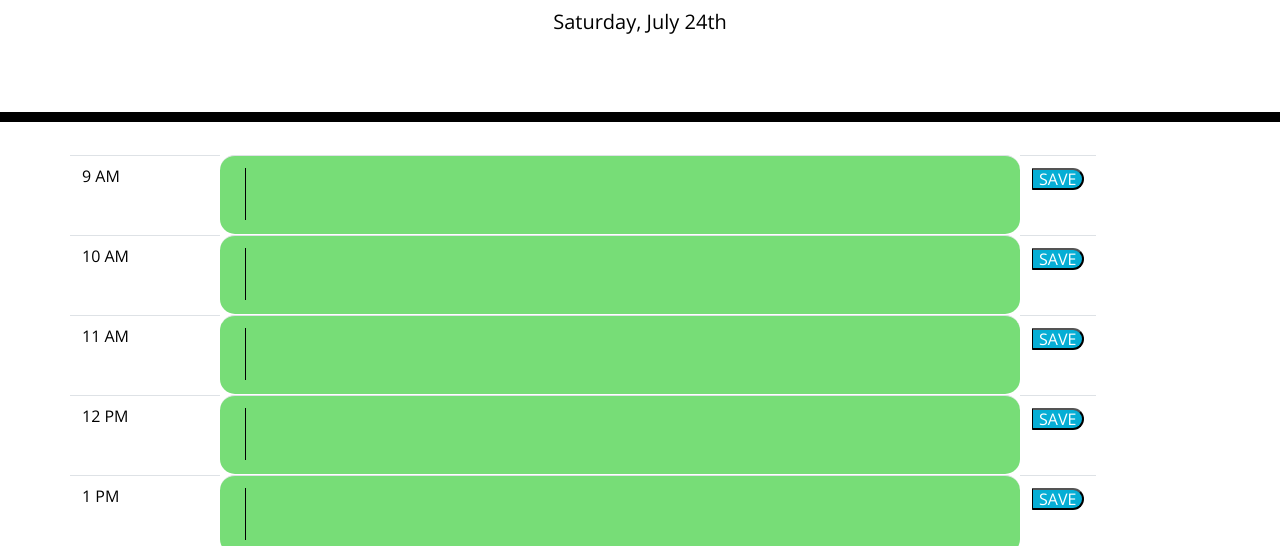
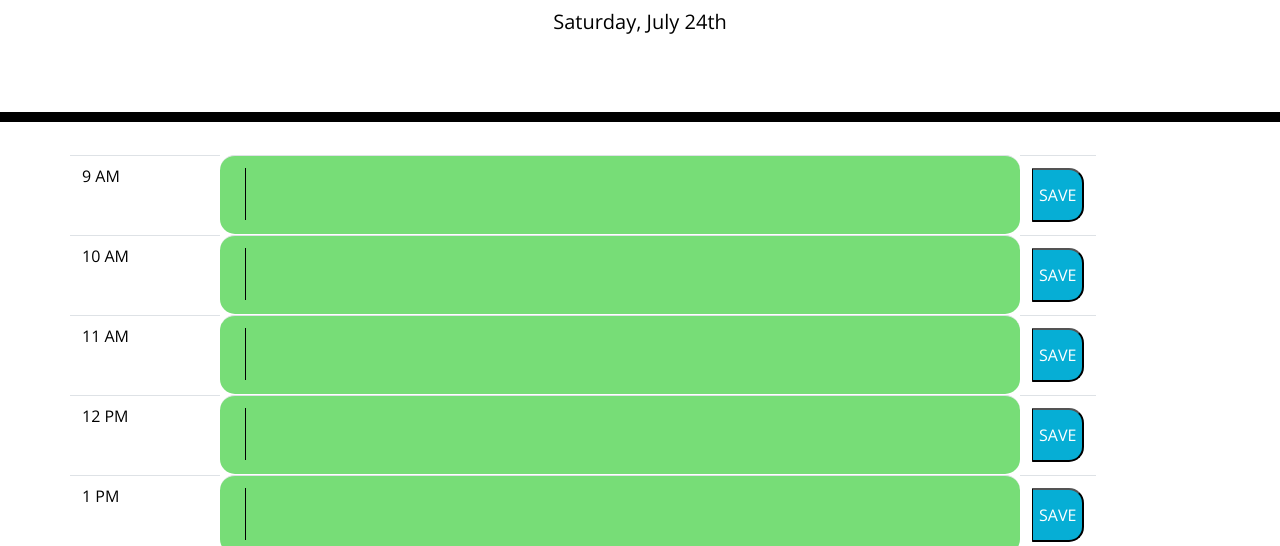
Before and after one commit to irv0735/05-Third-Party-APIs-Work-Day-Scheduler, a plain HTML site: page index.html in a window 1280 px wide. Shown: the part 182-728 px from the top of the page. Drawn offline with nearby package versions, Linux system fonts and the light colour scheme.

Commit message:
Functionality complete, need to add styling and readme

```diff
--- a/assets/css/style.css
+++ b/assets/css/style.css
@@ -66,6 +66,7 @@ textarea {
   border-bottom-right-radius: 15px;
   background-color: #06aed5;
   color: white;
+  height: 100%;
 }
 
 .saveBtn:hover {
--- a/assets/js/script.js
+++ b/assets/js/script.js
@@ -1,44 +1,46 @@
 let currentDay = $("#current-day");
 let timeBlocks = $("#time-blocks");
+let textEntryArray = [];
 
 currentDay.text(moment().format("dddd, MMMM Do"));
 let currentHour = moment().format("H");
 
 /**
  * Renders the Schedule blocks, assiging appropriate class based on current time and pulling data from local storage
+ * @author Nate Irvin <nathan.a.irvin@gmail.com>
  */
-function renderSchedule() {
-    // Loop to add table rows to timeBlocks
-
-    for (i=9; i<18; i++) {
+function renderInitialSchedule() {
+    for (i=0; i<9; i++) {
         const newRow = $("<tr>");
         newRow.addClass("row");
         timeBlocks.append(newRow);
 
         const hourBlock = $("<td>");
-        if (i<12) {
-            hourBlock.text(i + " AM");
+        if ((i+9)<12) {
+            hourBlock.text((i+9) + " AM");
         }
-        else if (i==12) {
-            hourBlock.text(i + " PM");
+        else if ((i+9)==12) {
+            hourBlock.text((i+9) + " PM");
         } else {
-            hourBlock.text((i-12) + " PM");
+            hourBlock.text((i-3) + " PM");
         }
         hourBlock.addClass("hour");
         newRow.append(hourBlock);
 
         const entryBlock = $("<td>");
         entryBlock.addClass("time-block")
-        if (i<currentHour) {
+        if ((i+9)<currentHour) {
             entryBlock.addClass("past");
-        } else if (i == currentHour) {
+        } else if ((i+9) == currentHour) {
             entryBlock.addClass("present");
         } else {
             entryBlock.addClass("future");
         }
         newRow.append(entryBlock);
+
         const textEntry = $("<textarea>");
         textEntry.addClass("select-text");
+        textEntry.val(textEntryArray[i]);
         entryBlock.append(textEntry);
 
         const saveEl = $("<td>");
@@ -51,15 +53,21 @@ function renderSchedule() {
     }
 }
 
+function init() {
+    textEntryArray = JSON.parse(localStorage.getItem("textEntries"));
+    if (textEntryArray == null) {
+        textEntryArray = ["", "", "", "", "", "", "", "", ""];
+        console.log(textEntryArray);
+    }
+    renderInitialSchedule();
+}
 
-
-renderSchedule();
-
-//Event Listeners
+init();
 
 $(".save-line").on("click", "button", function(event) {
     let entryText = $(this).closest("tr").find(".select-text").val();
-    if (entryText !== (null || "")) {
-        console.log(entryText);
-    }
+    let rowClicked = $(this).closest("tr").index();
+    textEntryArray[rowClicked] = entryText;
+    console.log(textEntryArray);
+    localStorage.setItem("textEntries", JSON.stringify(textEntryArray));
 });
```
